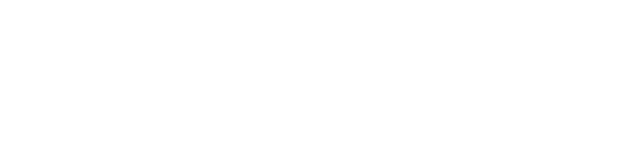
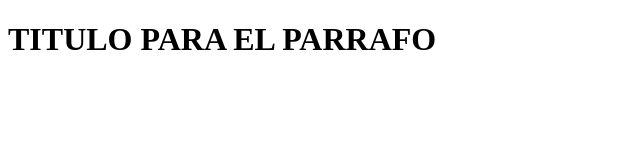
Before and after one commit to Daniel-Flores-Web/aprendiendo-git, a plain HTML site: page index.html in a window 1280 px wide. Shown: the whole page, without its empty margins (0-640 px from the left). Drawn offline with Linux system fonts and the light colour scheme; files that its build step writes are made by us from their sources.

Commit message:
adicione un parrafo

```diff
--- a/index.html
+++ b/index.html
@@ -8,6 +8,6 @@
     <title>document</title>
   </head>
   <body>
-
+    <h1>TITULO PARA EL PARRAFO</h1>
   </body>
 </html>
```
